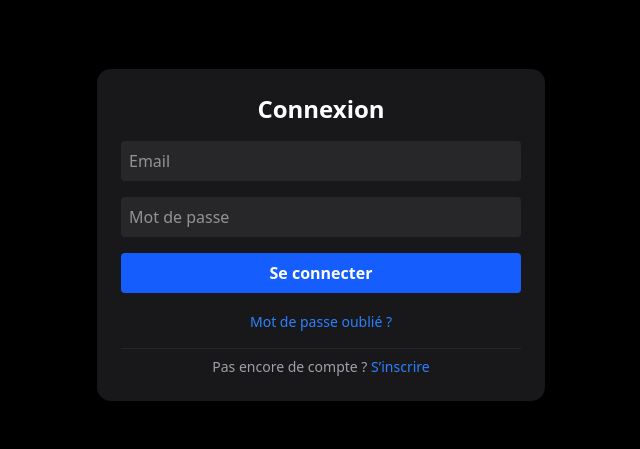
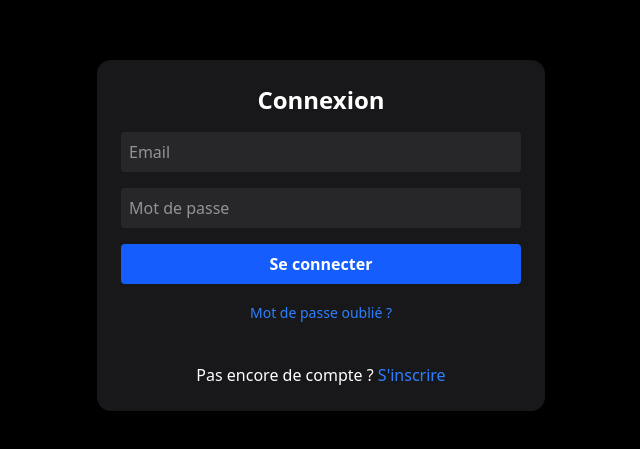
Before and after one commit to Sory-7564/my-omnia, a Next.js app: page /auth/login in a window 1280 px wide. Shown: the part 165-614 px from the top of the page, without its empty margins (319-959 px from the left). Built offline with nearby package versions, Linux system fonts and the light colour scheme; no server answers.

Commit message:
Refactor registration prompt layout in login page

```diff
--- a/src/app/auth/login/page.tsx
+++ b/src/app/auth/login/page.tsx
@@ -137,15 +137,15 @@ export default function LoginPage() {
         </button>
 
 {/* 🆕 Inscription */}
-        <div className="pt-2 border-t border-zinc-800">
-          <p className="text-sm text-center text-zinc-400">
+<div className="text-center mt-6">
+  <p>
     Pas encore de compte ?{' '}
     <button
       type="button"
       onClick={() => router.push('/auth/register')}
       className="text-blue-500 font-medium hover:underline"
     >
-              S’inscrire
+      S'inscrire
     </button>
   </p>
 </div>
```
Lines whose indentation alone changed are shown as unchanged.
